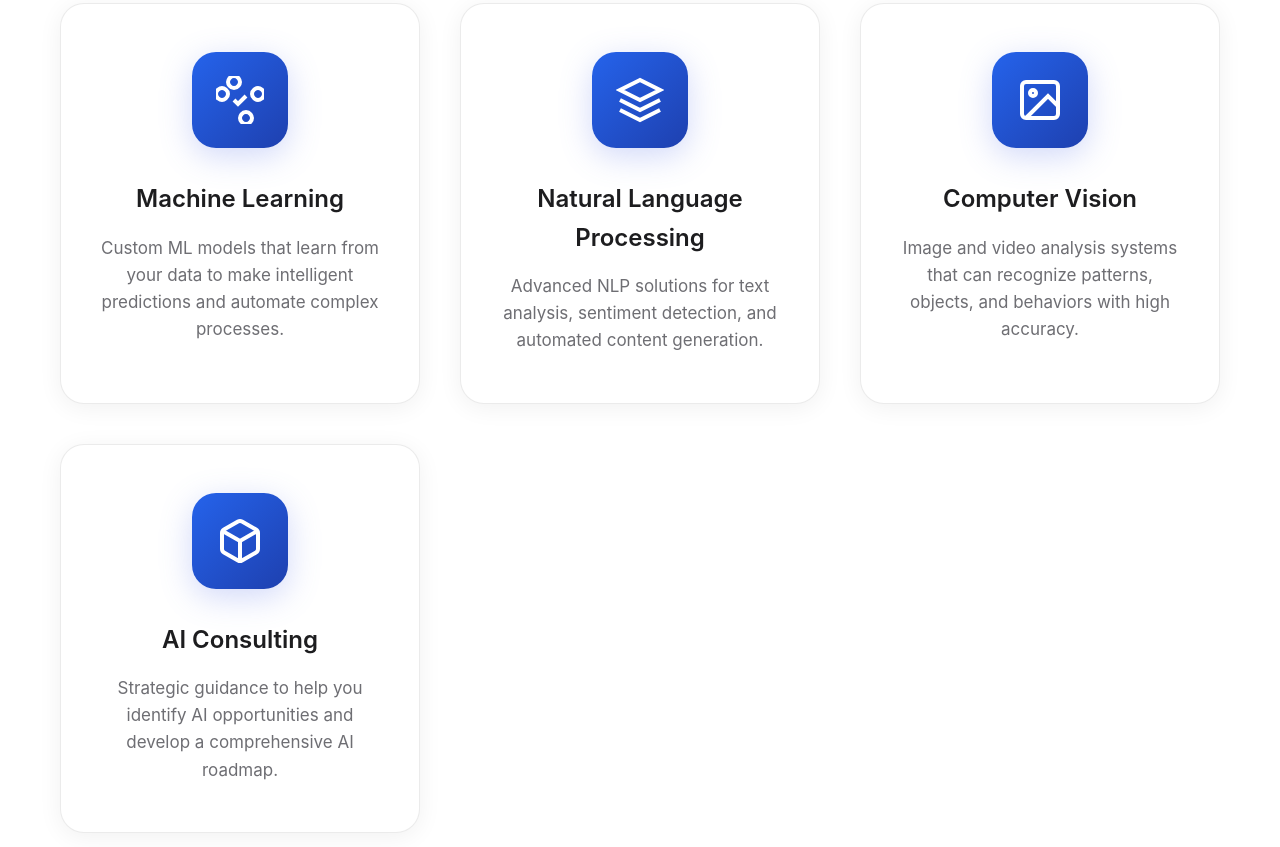
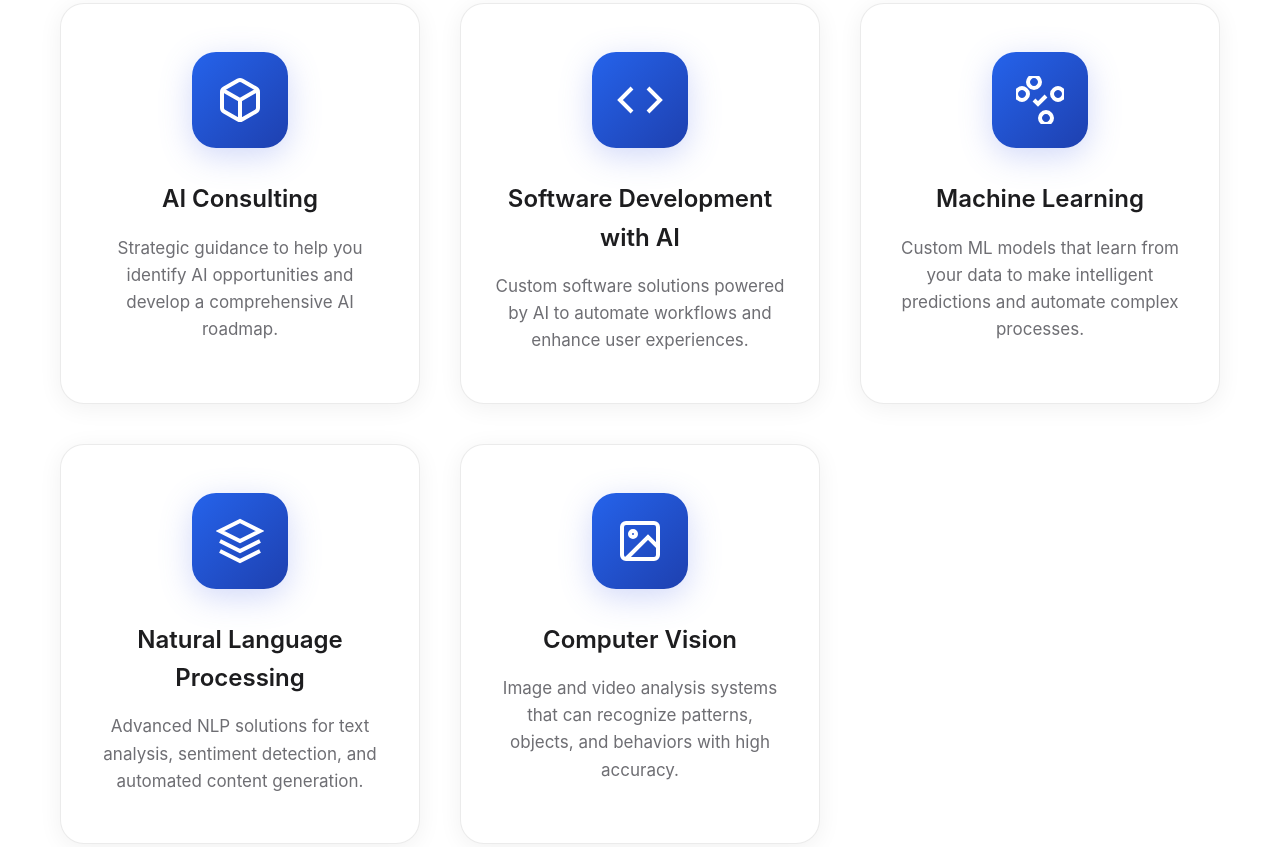
Before and after one commit to DKalachniuk/thegenai, a plain HTML site: page public/index.html in a window 1280 px wide. Shown: the part 2219-3066 px from the top of the page. Drawn offline with Linux system fonts and the light colour scheme; a web font is replaced by a local one.

Commit message:
updated our solutions and email

```diff
--- a/public/index.html
+++ b/public/index.html
@@ -1,13 +1,16 @@
 <!DOCTYPE html>
 <html lang="en" id="html-lang">
+
 <head>
     <meta charset="UTF-8">
     <meta name="viewport" content="width=device-width, initial-scale=1.0">
     <title id="page-title">TheGenAI - AI Solutions for Business</title>
-    <meta name="description" id="page-description" content="TheGenAI creates innovative AI solutions for businesses and individuals. Transforming ideas into intelligent technology.">
+    <meta name="description" id="page-description"
+        content="TheGenAI creates innovative AI solutions for businesses and individuals. Transforming ideas into intelligent technology.">
 
     <!-- SEO Meta Tags -->
-    <meta name="keywords" content="AI solutions Netherlands, artificial intelligence Amsterdam, machine learning services, AI consulting Netherlands, AI development company, artificial intelligence solutions, AI automation, machine learning consulting, AI software development, artificial intelligence services">
+    <meta name="keywords"
+        content="AI solutions Netherlands, artificial intelligence Amsterdam, machine learning services, AI consulting Netherlands, AI development company, artificial intelligence solutions, AI automation, machine learning consulting, AI software development, artificial intelligence services">
     <meta name="author" content="TheGenAI">
     <meta name="robots" content="index, follow">
     <meta name="language" content="en">
@@ -17,7 +20,8 @@
 
     <!-- Open Graph Meta Tags -->
     <meta property="og:title" id="og-title" content="TheGenAI - AI Solutions for Business">
-    <meta property="og:description" id="og-description" content="TheGenAI creates innovative AI solutions for businesses and individuals. Transforming ideas into intelligent technology.">
+    <meta property="og:description" id="og-description"
+        content="TheGenAI creates innovative AI solutions for businesses and individuals. Transforming ideas into intelligent technology.">
     <meta property="og:type" content="website">
     <meta property="og:url" content="https://thegenai.com">
     <meta property="og:image" content="https://thegenai.com/public/images/logo_thegenai.png">
@@ -28,7 +32,8 @@
     <!-- Twitter Card Meta Tags -->
     <meta name="twitter:card" content="summary_large_image">
     <meta name="twitter:title" id="twitter-title" content="TheGenAI - AI Solutions for Business">
-    <meta name="twitter:description" id="twitter-description" content="TheGenAI creates innovative AI solutions for businesses and individuals. Transforming ideas into intelligent technology.">
+    <meta name="twitter:description" id="twitter-description"
+        content="TheGenAI creates innovative AI solutions for businesses and individuals. Transforming ideas into intelligent technology.">
     <meta name="twitter:image" content="https://thegenai.com/public/images/logo_thegenai.png">
 
     <!-- Canonical URL -->
@@ -43,7 +48,8 @@
     <link rel="stylesheet" href="styles.css">
     <link rel="preconnect" href="https://fonts.googleapis.com">
     <link rel="preconnect" href="https://fonts.gstatic.com" crossorigin>
-    <link href="https://fonts.googleapis.com/css2?family=SF+Pro+Display:wght@300;400;500;600;700&display=swap" rel="stylesheet">
+    <link href="https://fonts.googleapis.com/css2?family=SF+Pro+Display:wght@300;400;500;600;700&display=swap"
+        rel="stylesheet">
 
     <!-- Structured Data (JSON-LD) -->
     <script type="application/ld+json" id="structured-data">
@@ -88,6 +94,7 @@
     }
     </script>
 </head>
+
 <body>
     <!-- Navigation -->
     <nav class="navbar">
@@ -124,7 +131,8 @@
     <section id="home" class="hero">
         <div class="hero-content">
             <h1 class="hero-title" data-translate="hero.title">AI Solutions That Transform Business</h1>
-            <p class="hero-subtitle" data-translate="hero.subtitle">We create intelligent technology that empowers businesses and individuals to achieve extraordinary results.</p>
+            <p class="hero-subtitle" data-translate="hero.subtitle">We create intelligent technology that empowers
+                businesses and individuals to achieve extraordinary results.</p>
             <div class="hero-buttons">
                 <a href="#services" class="btn btn-primary" data-translate="hero.btn.explore">Explore Solutions</a>
                 <a href="#portfolio" class="btn btn-secondary" data-translate="hero.btn.portfolio">View Portfolio</a>
@@ -149,13 +157,18 @@
         <div class="container">
             <div class="section-header">
                 <h2 data-translate="about.title">About TheGenAI</h2>
-                <p data-translate="about.subtitle">We're passionate about creating AI solutions that make a real difference</p>
+                <p data-translate="about.subtitle">We're passionate about creating AI solutions that make a real
+                    difference</p>
             </div>
             <div class="about-content">
                 <div class="about-text">
                     <h3 data-translate="about.heading">Transforming Ideas into Intelligence</h3>
-                    <p data-translate="about.text1">At TheGenAI, we specialize in developing cutting-edge artificial intelligence solutions tailored to meet the unique needs of businesses and individuals. Our team combines deep technical expertise with a deep understanding of real-world challenges.</p>
-                    <p data-translate="about.text2">From machine learning algorithms to natural language processing, we create intelligent systems that enhance productivity, improve decision-making, and drive innovation across various industries.</p>
+                    <p data-translate="about.text1">At TheGenAI, we specialize in developing cutting-edge artificial
+                        intelligence solutions tailored to meet the unique needs of businesses and individuals. Our team
+                        combines deep technical expertise with a deep understanding of real-world challenges.</p>
+                    <p data-translate="about.text2">From machine learning algorithms to natural language processing, we
+                        create intelligent systems that enhance productivity, improve decision-making, and drive
+                        innovation across various industries.</p>
                 </div>
                 <div class="about-stats">
                     <div class="stat">
@@ -180,54 +193,70 @@
         <div class="container">
             <div class="section-header">
                 <h2 data-translate="services.title">Our AI Solutions</h2>
-                <p data-translate="services.subtitle">Comprehensive AI services designed to accelerate your business growth</p>
+                <p data-translate="services.subtitle">Comprehensive AI services designed to accelerate your business
+                    growth</p>
             </div>
             <div class="services-grid">
                 <div class="service-card">
                     <div class="service-icon">
                         <svg viewBox="0 0 24 24" fill="none" stroke="currentColor" stroke-width="2">
-                            <path d="M9 12l2 2 4-4"/>
-                            <path d="M21 12c-1 0-3-1-3-3s2-3 3-3 3 1 3 3-2 3-3 3"/>
-                            <path d="M3 12c1 0 3-1 3-3s-2-3-3-3-3 1-3 3 2 3 3 3"/>
-                            <path d="M12 3c0 1-1 3-3 3s-3-2-3-3 1-3 3-3 3 2 3 3"/>
-                            <path d="M12 21c0-1 1-3 3-3s3 2 3 3-1 3-3 3-3-2-3-3"/>
+                            <path
+                                d="M21 16V8a2 2 0 0 0-1-1.73l-7-4a2 2 0 0 0-2 0l-7 4A2 2 0 0 0 3 8v8a2 2 0 0 0 1 1.73l7 4a2 2 0 0 0 2 0l7-4A2 2 0 0 0 21 16z" />
+                            <polyline points="3.27,6.96 12,12.01 20.73,6.96" />
+                            <line x1="12" y1="22.08" x2="12" y2="12" />
                         </svg>
                     </div>
-                    <h3 data-translate="services.ml.title">Machine Learning</h3>
-                    <p data-translate="services.ml.description">Custom ML models that learn from your data to make intelligent predictions and automate complex processes.</p>
+                    <h3 data-translate="services.consulting.title">AI Consulting</h3>
+                    <p data-translate="services.consulting.description">Strategic guidance to help you identify AI
+                        opportunities and develop a comprehensive AI roadmap.</p>
                 </div>
                 <div class="service-card">
                     <div class="service-icon">
                         <svg viewBox="0 0 24 24" fill="none" stroke="currentColor" stroke-width="2">
-                            <path d="M12 2L2 7l10 5 10-5-10-5z"/>
-                            <path d="M2 17l10 5 10-5"/>
-                            <path d="M2 12l10 5 10-5"/>
+                            <path d="M16 18l6-6-6-6M8 6l-6 6 6 6" />
                         </svg>
                     </div>
-                    <h3 data-translate="services.nlp.title">Natural Language Processing</h3>
-                    <p data-translate="services.nlp.description">Advanced NLP solutions for text analysis, sentiment detection, and automated content generation.</p>
+                    <h3 data-translate="services.dev.title">Software Development with AI</h3>
+                    <p data-translate="services.dev.description">Custom software solutions powered by AI to automate
+                        workflows and enhance user experiences.</p>
                 </div>
                 <div class="service-card">
                     <div class="service-icon">
                         <svg viewBox="0 0 24 24" fill="none" stroke="currentColor" stroke-width="2">
-                            <rect x="3" y="3" width="18" height="18" rx="2" ry="2"/>
-                            <circle cx="8.5" cy="8.5" r="1.5"/>
-                            <polyline points="21,15 16,10 5,21"/>
+                            <path d="M9 12l2 2 4-4" />
+                            <path d="M21 12c-1 0-3-1-3-3s2-3 3-3 3 1 3 3-2 3-3 3" />
+                            <path d="M3 12c1 0 3-1 3-3s-2-3-3-3-3 1-3 3 2 3 3 3" />
+                            <path d="M12 3c0 1-1 3-3 3s-3-2-3-3 1-3 3-3 3 2 3 3" />
+                            <path d="M12 21c0-1 1-3 3-3s3 2 3 3-1 3-3 3-3-2-3-3" />
                         </svg>
                     </div>
-                    <h3 data-translate="services.cv.title">Computer Vision</h3>
-                    <p data-translate="services.cv.description">Image and video analysis systems that can recognize patterns, objects, and behaviors with high accuracy.</p>
+                    <h3 data-translate="services.ml.title">Machine Learning</h3>
+                    <p data-translate="services.ml.description">Custom ML models that learn from your data to make
+                        intelligent predictions and automate complex processes.</p>
                 </div>
                 <div class="service-card">
                     <div class="service-icon">
                         <svg viewBox="0 0 24 24" fill="none" stroke="currentColor" stroke-width="2">
-                            <path d="M21 16V8a2 2 0 0 0-1-1.73l-7-4a2 2 0 0 0-2 0l-7 4A2 2 0 0 0 3 8v8a2 2 0 0 0 1 1.73l7 4a2 2 0 0 0 2 0l7-4A2 2 0 0 0 21 16z"/>
-                            <polyline points="3.27,6.96 12,12.01 20.73,6.96"/>
-                            <line x1="12" y1="22.08" x2="12" y2="12"/>
+                            <path d="M12 2L2 7l10 5 10-5-10-5z" />
+                            <path d="M2 17l10 5 10-5" />
+                            <path d="M2 12l10 5 10-5" />
                         </svg>
                     </div>
-                    <h3 data-translate="services.consulting.title">AI Consulting</h3>
-                    <p data-translate="services.consulting.description">Strategic guidance to help you identify AI opportunities and develop a comprehensive AI roadmap.</p>
+                    <h3 data-translate="services.nlp.title">Natural Language Processing</h3>
+                    <p data-translate="services.nlp.description">Advanced NLP solutions for text analysis, sentiment
+                        detection, and automated content generation.</p>
+                </div>
+                <div class="service-card">
+                    <div class="service-icon">
+                        <svg viewBox="0 0 24 24" fill="none" stroke="currentColor" stroke-width="2">
+                            <rect x="3" y="3" width="18" height="18" rx="2" ry="2" />
+                            <circle cx="8.5" cy="8.5" r="1.5" />
+                            <polyline points="21,15 16,10 5,21" />
+                        </svg>
+                    </div>
+                    <h3 data-translate="services.cv.title">Computer Vision</h3>
+                    <p data-translate="services.cv.description">Image and video analysis systems that can recognize
+                        patterns, objects, and behaviors with high accuracy.</p>
                 </div>
             </div>
         </div>
@@ -267,15 +296,20 @@
                     </div>
                     <div class="portfolio-content">
                         <h3 data-translate="portfolio.woonprijs.title">Woonprijs.nl</h3>
-                        <p class="portfolio-category" data-translate="portfolio.woonprijs.category">Real Estate AI Platform</p>
-                        <p data-translate="portfolio.woonprijs.description">Developed a comprehensive AI-powered property valuation platform that aggregates multiple data sources to provide accurate price estimates, neighborhood demographics, and intelligent bidding advice for the Dutch real estate market.</p>
+                        <p class="portfolio-category" data-translate="portfolio.woonprijs.category">Real Estate AI
+                            Platform</p>
+                        <p data-translate="portfolio.woonprijs.description">Developed a comprehensive AI-powered
+                            property valuation platform that aggregates multiple data sources to provide accurate price
+                            estimates, neighborhood demographics, and intelligent bidding advice for the Dutch real
+                            estate market.</p>
                         <div class="portfolio-tech">
                             <span class="tech-tag">Machine Learning</span>
                             <span class="tech-tag">Data Analytics</span>
                             <span class="tech-tag">Real Estate</span>
                             <span class="tech-tag">API Integration</span>
                         </div>
-                        <button type="button" class="btn btn-outline portfolio-link" data-translate="portfolio.btn.view" onclick="window.open('https://woonprijs.nl', '_blank');">View Project</button>
+                        <button type="button" class="btn btn-outline portfolio-link" data-translate="portfolio.btn.view"
+                            onclick="window.open('https://woonprijs.nl', '_blank');">View Project</button>
                     </div>
                 </div>
 
@@ -310,15 +344,19 @@
                     </div>
                     <div class="portfolio-content">
                         <h3 data-translate="portfolio.wheretoinvest.title">WhereToInvest.nl</h3>
-                        <p class="portfolio-category" data-translate="portfolio.wheretoinvest.category">Investment Analysis Platform</p>
-                        <p data-translate="portfolio.wheretoinvest.description">An advanced AI-driven platform for real estate investors that analyzes market trends, rental yields, and property appreciation potential to identify the best investment opportunities in the Netherlands.</p>
+                        <p class="portfolio-category" data-translate="portfolio.wheretoinvest.category">Investment
+                            Analysis Platform</p>
+                        <p data-translate="portfolio.wheretoinvest.description">An advanced AI-driven platform for real
+                            estate investors that analyzes market trends, rental yields, and property appreciation
+                            potential to identify the best investment opportunities in the Netherlands.</p>
                         <div class="portfolio-tech">
                             <span class="tech-tag">Predictive Analytics</span>
                             <span class="tech-tag">Market Analysis</span>
                             <span class="tech-tag">Big Data</span>
                             <span class="tech-tag">Investment AI</span>
                         </div>
-                        <button type="button" class="btn btn-outline portfolio-link" data-translate="portfolio.btn.view" onclick="window.open('https://wheretoinvest.nl', '_blank');">View Project</button>
+                        <button type="button" class="btn btn-outline portfolio-link" data-translate="portfolio.btn.view"
+                            onclick="window.open('https://wheretoinvest.nl', '_blank');">View Project</button>
                     </div>
                 </div>
             </div>
@@ -335,24 +373,38 @@
             <div class="contact-content">
                 <div class="contact-info">
                     <h3 data-translate="contact.info.title">Get in Touch</h3>
-                    <p data-translate="contact.info.description">We're always excited to work on new projects and help businesses leverage the power of artificial intelligence.</p>
+                    <p data-translate="contact.info.description">We're always excited to work on new projects and help
+                        businesses leverage the power of artificial intelligence.</p>
                     <div class="contact-details">
+                        <div class="contact-item">
+                            <svg viewBox="0 0 24 24" fill="none" stroke="currentColor" stroke-width="2">
+                                <path d="M4 4h16c1.1 0 2 .9 2 2v12c0 1.1-.9 2-2 2H4c-1.1 0-2-.9-2-2V6c0-1.1.9-2 2-2z" />
+                                <polyline points="22,6 12,13 2,6" />
+                            </svg>
+                            <a href="mailto:info@thegenai.nl"
+                                style="color: inherit; text-decoration: none;">info@thegenai.nl</a>
+                        </div>
                     </div>
                 </div>
                 <form class="contact-form">
                     <div class="form-group">
-                        <input type="text" id="name" name="name" data-translate="contact.form.name" placeholder="Your Name" required>
+                        <input type="text" id="name" name="name" data-translate="contact.form.name"
+                            placeholder="Your Name" required>
                     </div>
                     <div class="form-group">
-                        <input type="email" id="email" name="email" data-translate="contact.form.email" placeholder="Your Email" required>
+                        <input type="email" id="email" name="email" data-translate="contact.form.email"
+                            placeholder="Your Email" required>
                     </div>
                     <div class="form-group">
-                        <input type="text" id="company" name="company" data-translate="contact.form.company" placeholder="Company Name">
+                        <input type="text" id="company" name="company" data-translate="contact.form.company"
+                            placeholder="Company Name">
                     </div>
                     <div class="form-group">
-                        <textarea id="message" name="message" data-translate="contact.form.message" placeholder="Tell us about your project" rows="5" required></textarea>
+                        <textarea id="message" name="message" data-translate="contact.form.message"
+                            placeholder="Tell us about your project" rows="5" required></textarea>
                     </div>
-                    <button type="submit" class="btn btn-primary" data-translate="contact.form.submit">Send Message</button>
+                    <button type="submit" class="btn btn-primary" data-translate="contact.form.submit">Send
+                        Message</button>
                 </form>
             </div>
         </div>
@@ -396,7 +448,8 @@
     <script src="script.js"></script>
 
     <!-- Umami Analytics -->
-    <script defer src="https://cloud.umami.is/script.js" data-website-id="8225d3b1-0a45-4c33-9346-ca32ebf3e4ba"></script>
+    <script defer src="https://cloud.umami.is/script.js"
+        data-website-id="8225d3b1-0a45-4c33-9346-ca32ebf3e4ba"></script>
 
     <!-- Firebase Analytics & Firestore -->
     <script type="module">
@@ -431,4 +484,5 @@
 
     </script>
 </body>
+
 </html>
--- a/public/translations.js
+++ b/public/translations.js
@@ -43,6 +43,8 @@ const translations = {
         'services.cv.description': 'Image and video analysis systems that can recognize patterns, objects, and behaviors with high accuracy.',
         'services.consulting.title': 'AI Consulting',
         'services.consulting.description': 'Strategic guidance to help you identify AI opportunities and develop a comprehensive AI roadmap.',
+        'services.dev.title': 'Software Development with AI',
+        'services.dev.description': 'Custom software solutions powered by AI to automate workflows and enhance user experiences.',
 
         // Portfolio section
         'portfolio.title': 'Featured Portfolio',
@@ -116,6 +118,8 @@ const translations = {
         'services.cv.description': 'Beeld- en videoanalysesystemen die patronen, objecten en gedragingen met hoge nauwkeurigheid kunnen herkennen.',
         'services.consulting.title': 'AI Advies',
         'services.consulting.description': 'Strategische begeleiding om u te helpen AI-mogelijkheden te identificeren en een uitgebreide AI-roadmap te ontwikkelen.',
+        'services.dev.title': 'Softwareontwikkeling met AI',
+        'services.dev.description': 'Maatwerk software-oplossingen aangedreven door AI om workflows te automatiseren en gebruikerservaringen te verbeteren.',
 
         // Portfolio section
         'portfolio.title': 'Uitgelicht Portfolio',
```
Also changed, not shown: 1 other file. Lines whose indentation alone changed are shown as unchanged.
